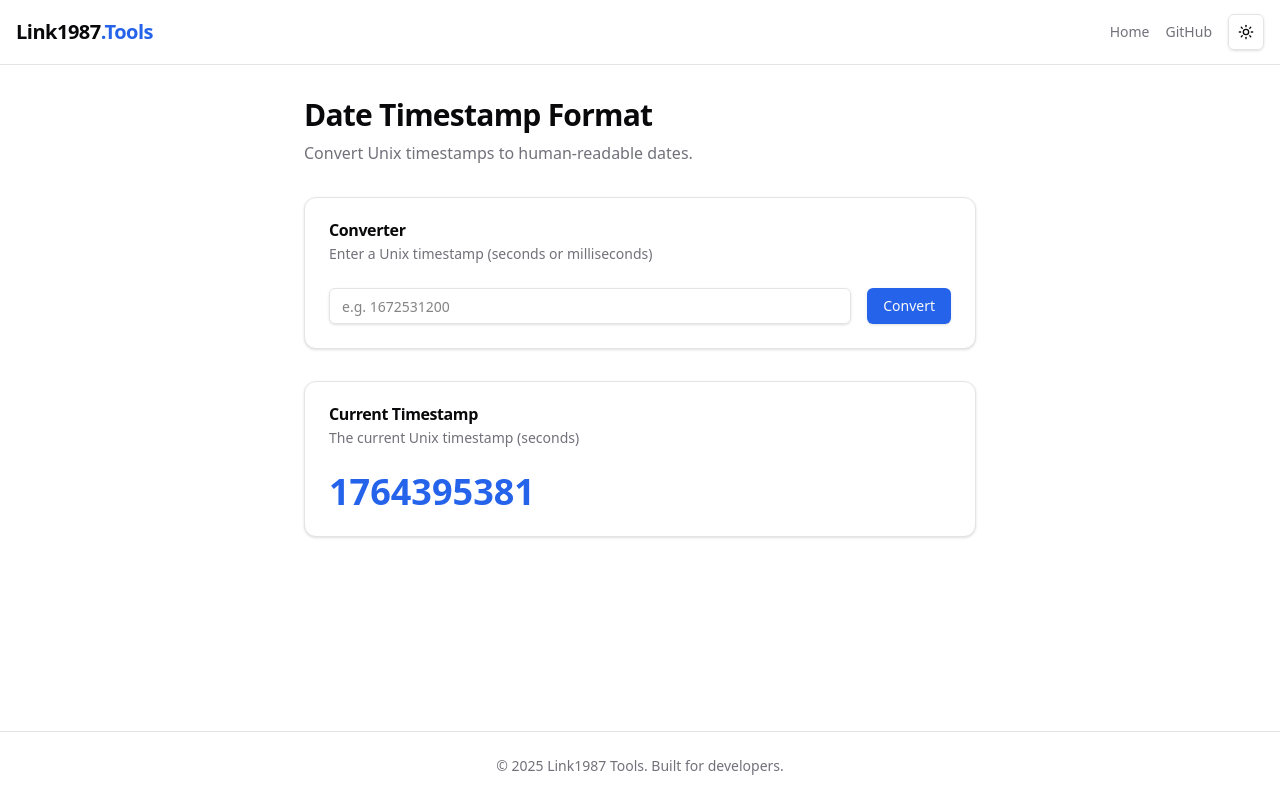
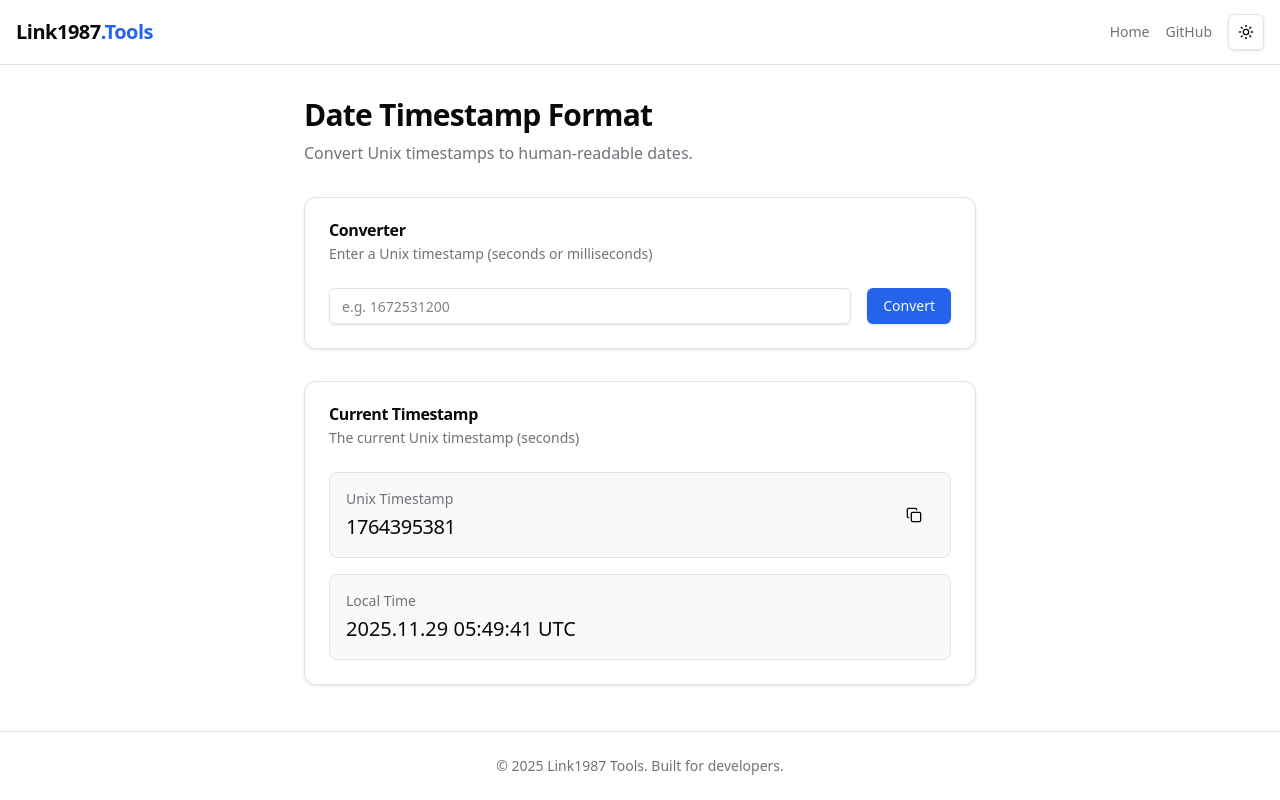
Before and after one commit to linchen1987/link1987-tools, a Next.js app: page /datetime in a window 1280 px wide. Built offline with nearby package versions, Linux system fonts and the light colour scheme.

Commit message:
polish datetime ui

```diff
--- a/app/datetime/client.tsx
+++ b/app/datetime/client.tsx
@@ -121,8 +121,60 @@ export default function DateTimestampClient() {
                     <CardDescription>The current Unix timestamp (seconds)</CardDescription>
                 </CardHeader>
                 <CardContent>
-                    <div className="text-4xl font-mono font-bold text-[var(--primary)]">
-                        {currentTimestamp}
+                    <div className="flex flex-col gap-4">
+                        <div className="flex items-center justify-between p-4 rounded-lg bg-[var(--muted)]/50 border border-[var(--border)]">
+                            <div className="space-y-1">
+                                <div className="text-sm text-[var(--muted-foreground)] font-medium">Unix Timestamp</div>
+                                <div className="text-xl font-mono font-medium tracking-tight text-[var(--foreground)]">
+                                    {currentTimestamp}
+                                </div>
+                            </div>
+                            <Button
+                                variant="ghost"
+                                size="icon"
+                                onClick={() => {
+                                    navigator.clipboard.writeText(currentTimestamp.toString());
+                                }}
+                                title="Copy Timestamp"
+                                className="h-10 w-10 hover:bg-[var(--background)] hover:text-[var(--primary)] transition-colors"
+                            >
+                                <svg
+                                    xmlns="http://www.w3.org/2000/svg"
+                                    width="20"
+                                    height="20"
+                                    viewBox="0 0 24 24"
+                                    fill="none"
+                                    stroke="currentColor"
+                                    strokeWidth="2"
+                                    strokeLinecap="round"
+                                    strokeLinejoin="round"
+                                >
+                                    <rect width="14" height="14" x="8" y="8" rx="2" ry="2" />
+                                    <path d="M4 16c-1.1 0-2-.9-2-2V4c0-1.1.9-2 2-2h10c1.1 0 2 .9 2 2" />
+                                </svg>
+                            </Button>
+                        </div>
+
+                        <div className="flex items-center justify-between p-4 rounded-lg bg-[var(--muted)]/50 border border-[var(--border)]">
+                            <div className="space-y-1">
+                                <div className="text-sm text-[var(--muted-foreground)] font-medium">Local Time</div>
+                                <div className="text-xl font-medium text-[var(--foreground)]">
+                                    {(() => {
+                                        const date = new Date(currentTimestamp * 1000);
+                                        const year = date.getFullYear();
+                                        const month = String(date.getMonth() + 1).padStart(2, '0');
+                                        const day = String(date.getDate()).padStart(2, '0');
+                                        const hours = String(date.getHours()).padStart(2, '0');
+                                        const minutes = String(date.getMinutes()).padStart(2, '0');
+                                        const seconds = String(date.getSeconds()).padStart(2, '0');
+                                        const timeZoneName = new Intl.DateTimeFormat('en-US', { timeZoneName: 'short' })
+                                            .formatToParts(date)
+                                            .find(part => part.type === 'timeZoneName')?.value || '';
+                                        return `${year}.${month}.${day} ${hours}:${minutes}:${seconds} ${timeZoneName}`;
+                                    })()}
+                                </div>
+                            </div>
+                        </div>
                     </div>
                 </CardContent>
             </Card>
```
